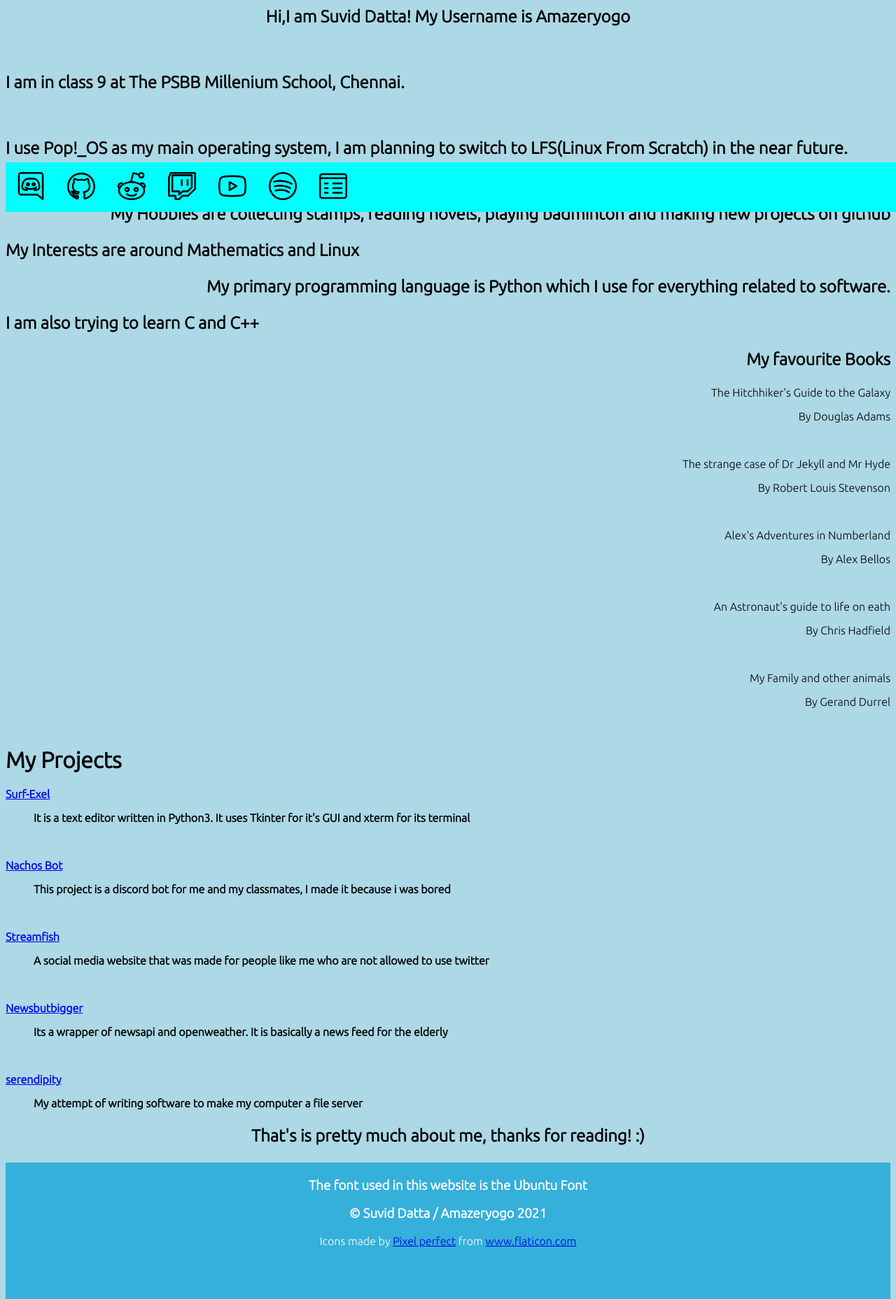
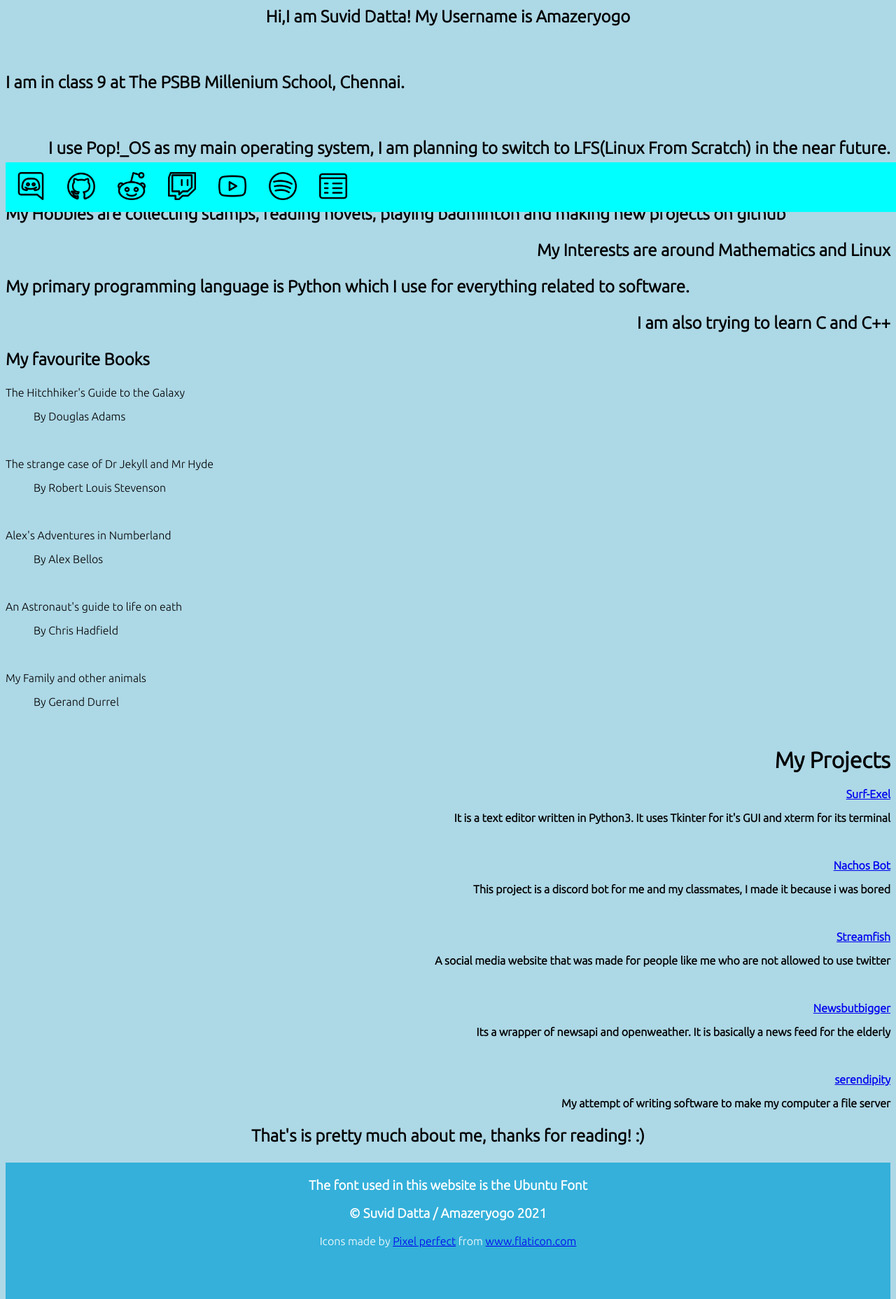
Before and after one commit to Amazeryogo/Project-Inspirations, a Flask app: page / in a window 1280 px wide. Shown: the part 497-2354 px from the top of the page at 70% size. Run offline with Flask 2, Linux system fonts and the light colour scheme.

Commit message:
Update index.html

```diff
--- a/templates/index.html
+++ b/templates/index.html
@@ -65,47 +65,47 @@ footer {
  <td><img class="center" src="{{ picture }}"></td>
 <h2><p style="text-align: center;">Hi,I am Suvid Datta! My Username is Amazeryogo</p></h2></br>
 <h2><p style="text-align: left;">I am in class 9 at The PSBB Millenium School, Chennai.</p></h2></br>
-<h2><p style="text-align: left;">I use Pop!_OS as my main operating system, I am planning to switch to LFS(Linux From Scratch) in the near future.</p></h2></br>
-<h2><p style="text-align: right">My Hobbies are collecting stamps, reading novels, playing badminton and making new projects on github</p></h2>
-<h2><p style="text-align: left;">My Interests are around Mathematics and Linux</p></h2>
-<h2><p style="text-align: right;">My primary programming language is Python which I use for everything related to software.</p></h2>
-<h2><p style="text-align: left;">I am also trying to learn C and C++</p></h2>
-<h2><p style="text-align: right;">My favourite Books</p></h2>
+<h2><p style="text-align: right;">I use Pop!_OS as my main operating system, I am planning to switch to LFS(Linux From Scratch) in the near future.</p></h2></br>
+<h2><p style="text-align: left">My Hobbies are collecting stamps, reading novels, playing badminton and making new projects on github</p></h2>
+<h2><p style="text-align: right;">My Interests are around Mathematics and Linux</p></h2>
+<h2><p style="text-align: left;">My primary programming language is Python which I use for everything related to software.</p></h2>
+<h2><p style="text-align: right;">I am also trying to learn C and C++</p></h2>
+<h2><p style="text-align: left;">My favourite Books</p></h2>
   <dl>
-  <dt><p style="text-align: right;">The Hitchhiker's Guide to the Galaxy</p></dt>
-  <dd><p style="text-align: right;">By Douglas Adams</p></dd>
+  <dt><p style="text-align: left;">The Hitchhiker's Guide to the Galaxy</p></dt>
+  <dd><p style="text-align: left;">By Douglas Adams</p></dd>
 </br>
-  <dt><p style="text-align: right;">The strange case of Dr Jekyll and Mr Hyde</p></dt>
-  <dd><p style="text-align: right;">By Robert Louis Stevenson</p></dd>
+  <dt><p style="text-align: left;">The strange case of Dr Jekyll and Mr Hyde</p></dt>
+  <dd><p style="text-align: left;">By Robert Louis Stevenson</p></dd>
 </br>
-  <dt><p style="text-align: right;">Alex's Adventures in Numberland</p></dt>
-  <dd><p style="text-align: right;">By Alex Bellos</p></dd>
+  <dt><p style="text-align: left;">Alex's Adventures in Numberland</p></dt>
+  <dd><p style="text-align: left;">By Alex Bellos</p></dd>
 </br>
-  <dt><p style="text-align: right;">An Astronaut's guide to life on eath</p></dt>
-  <dd><p style="text-align: right;">By Chris Hadfield</p></dd>
+  <dt><p style="text-align: left;">An Astronaut's guide to life on eath</p></dt>
+  <dd><p style="text-align: left;">By Chris Hadfield</p></dd>
 </br>
-  <dt><p style="text-align: right;">My Family and other animals</p></dt>
-  <dd><p style="text-align: right;">By Gerand Durrel</p></dd>
+  <dt><p style="text-align: left;">My Family and other animals</p></dt>
+  <dd><p style="text-align: left;">By Gerand Durrel</p></dd>
 </br>
 
 
 
-<h1 style="text-align: left">My Projects</h1>
-<h4 style="text-align: left">
-  <dt><p style="text-align: left"><a href="https://github.com/Amazeryogo/surf-exel">Surf-Exel</a></dt>
-  <dd><p style="text-align: left">It is a text editor written in Python3. It uses Tkinter for it's GUI and xterm for its terminal</dd>
+<h1 style="text-align: right">My Projects</h1>
+<h4 style="text-align: right">
+  <dt><p style="text-align: right"><a href="https://github.com/Amazeryogo/surf-exel">Surf-Exel</a></dt>
+  <dd><p style="text-align: right">It is a text editor written in Python3. It uses Tkinter for it's GUI and xterm for its terminal</dd>
   </br>
-  <dt><p style="text-align: left"><a href="https://github.com/Amazeryogo/nachos_bot">Nachos Bot</a></dt>
-  <dd><p style="text-align: left">This project is a discord bot for me and my classmates, I made it because i was bored</dd>
+  <dt><p style="text-align: right"><a href="https://github.com/Amazeryogo/nachos_bot">Nachos Bot</a></dt>
+  <dd><p style="text-align: right">This project is a discord bot for me and my classmates, I made it because i was bored</dd>
   </br>
-  <dt><p style="text-align: left"><a href="http://streamfish.herokuapp.com/user/Amazeryogo">Streamfish</a></dt>
-  <dd><p style="text-align: left">A social media website that was made for people like me who are not allowed to use twitter</dd>
+  <dt><p style="text-align: right"><a href="http://streamfish.herokuapp.com/user/Amazeryogo">Streamfish</a></dt>
+  <dd><p style="text-align: right">A social media website that was made for people like me who are not allowed to use twitter</dd>
 </br>
-  <dt><p style="text-align: left"><a href="https://github.com/Amazeryogo/newsbutbigger">Newsbutbigger</a></dt>
-  <dd><p style="text-align: left">Its a wrapper of newsapi and openweather. It is basically a news feed for the elderly</dd>
+  <dt><p style="text-align: right"><a href="https://github.com/Amazeryogo/newsbutbigger">Newsbutbigger</a></dt>
+  <dd><p style="text-align: right">Its a wrapper of newsapi and openweather. It is basically a news feed for the elderly</dd>
 </br>
-  <dt><p style="text-align: left"><a href="https://github.com/Amazeryogo/serendipity">serendipity</a></dt>
-  <dd><p style="text-align: left">My attempt of writing software to make my computer a file server</a></dt>
+  <dt><p style="text-align: right"><a href="https://github.com/Amazeryogo/serendipity">serendipity</a></dt>
+  <dd><p style="text-align: right">My attempt of writing software to make my computer a file server</a></dt>
 </br>
 </h4>
 
```
